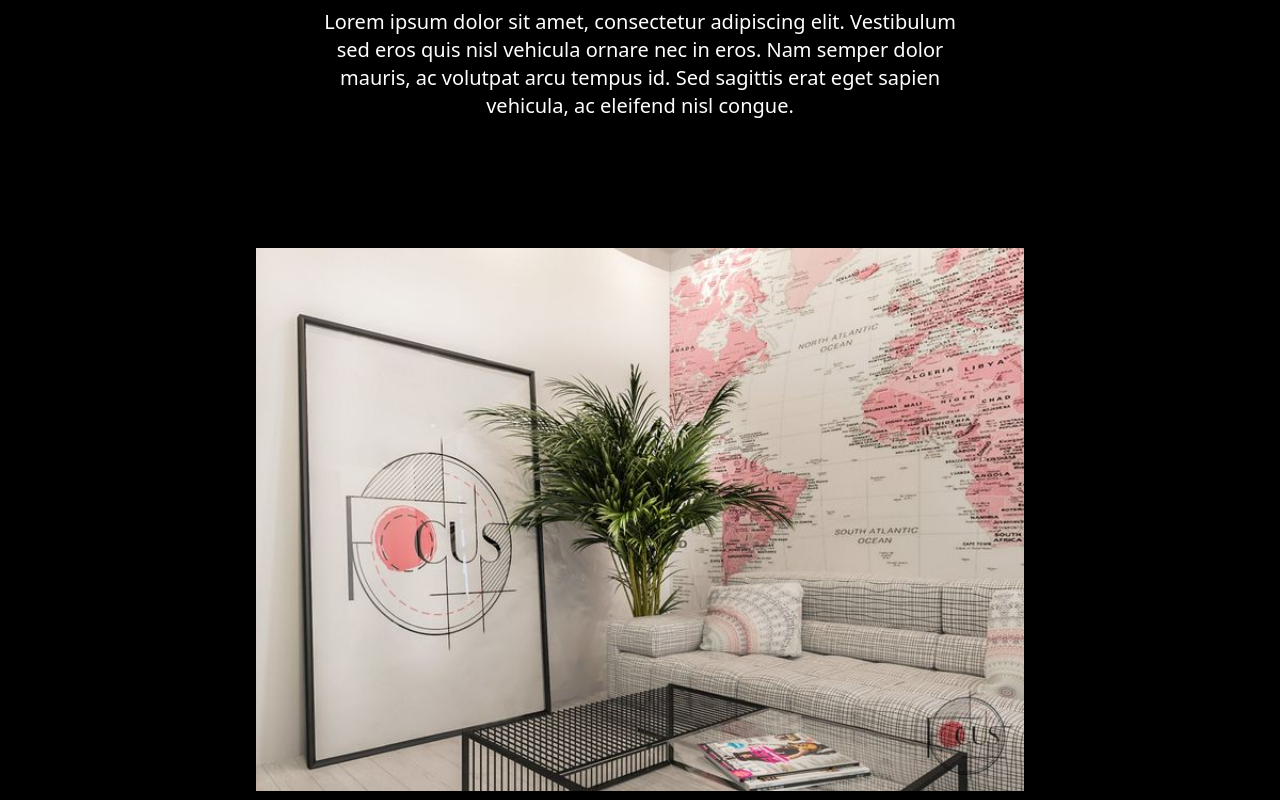
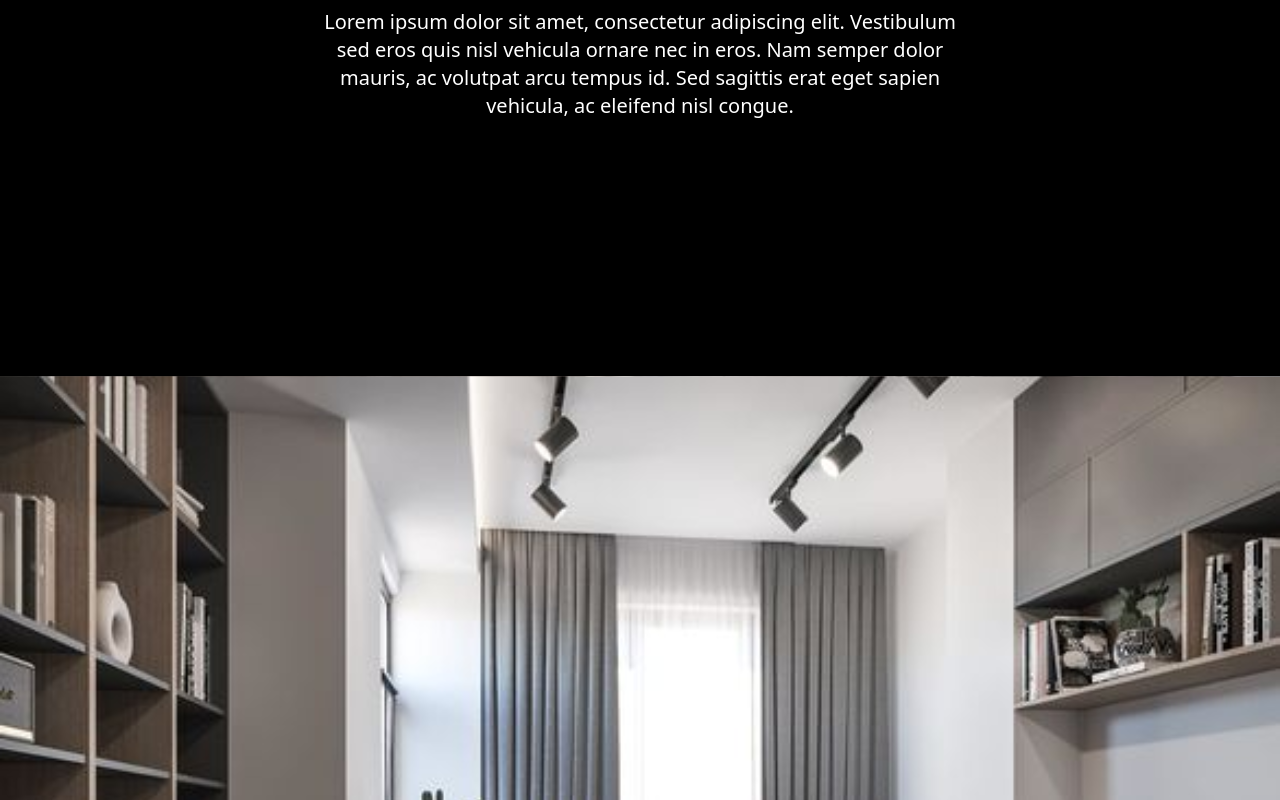
Before and after one commit to DavidGyulinyan/focus-design-studio, a Vue app: page / in a window 1280 px wide. Shown: the part 1340-2140 px from the top of the page. Built offline with nearby package versions, Linux system fonts and the light colour scheme; a web font is replaced by a local one.

Commit message:
the interior photo turned to parralax effect

```diff
--- a/src/components/InteriorPhoto.vue
+++ b/src/components/InteriorPhoto.vue
@@ -1,15 +1,14 @@
 <template>
-  <div class="w-full flex justify-center mt-32">
-    <img
-         :src="image"
-         alt="interior photo"
-         class="w-3/5 h-3/5"
-    >
-  </div>
+  <section class="w-full flex justify-center items-center">
+    <div
+        class="w-full mt-64 h-[1000px] overflow-y-scroll no-scrollbar bg-cover bg-fixed bg-center bg-no-repeat shadow-lg"
+        :style="{ backgroundImage: 'url(' + image + ')' }">
+    </div>
+  </section>
 </template>
 
 <script>
-import image from "../assets/testImagesFolder/109400833_144990773884210_8771481519331202718_n.jpg"
+import image from "../assets/testImagesFolder/323352287_5936254923063030_4971183037352376912_n.jpg"
 
 export default {
   data: function () {
```
